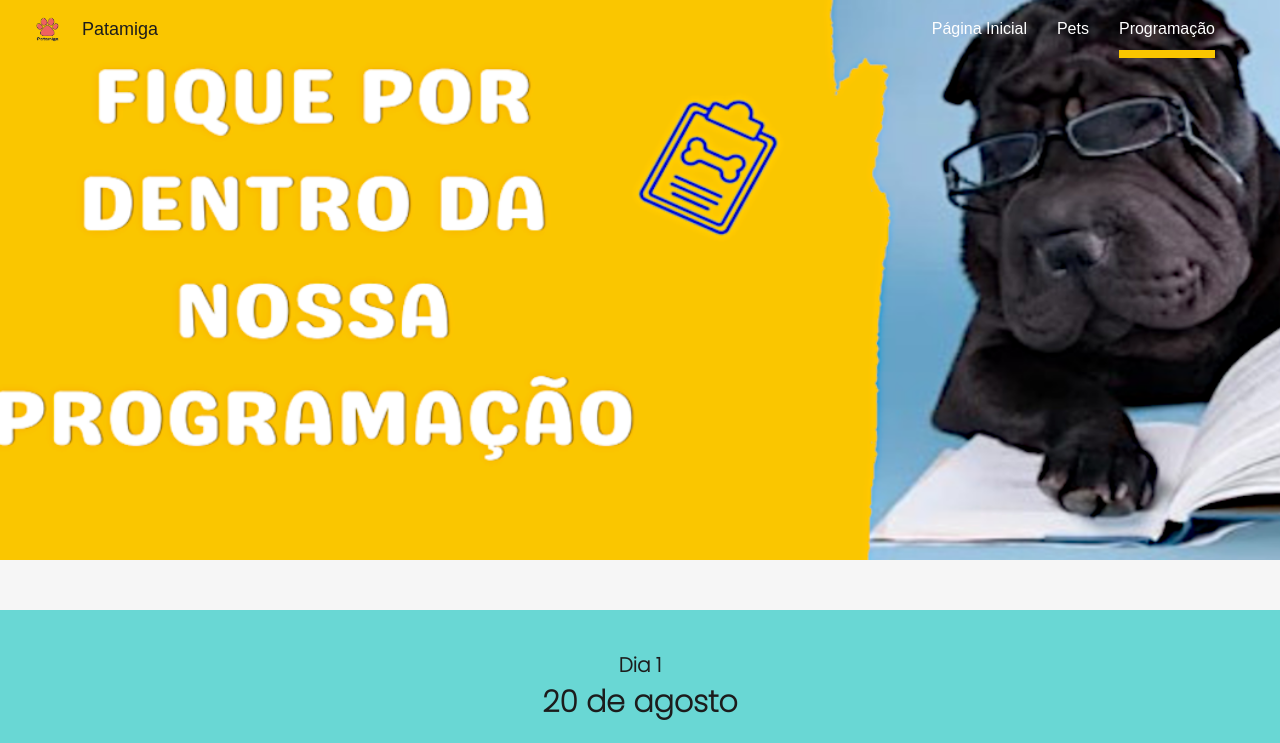
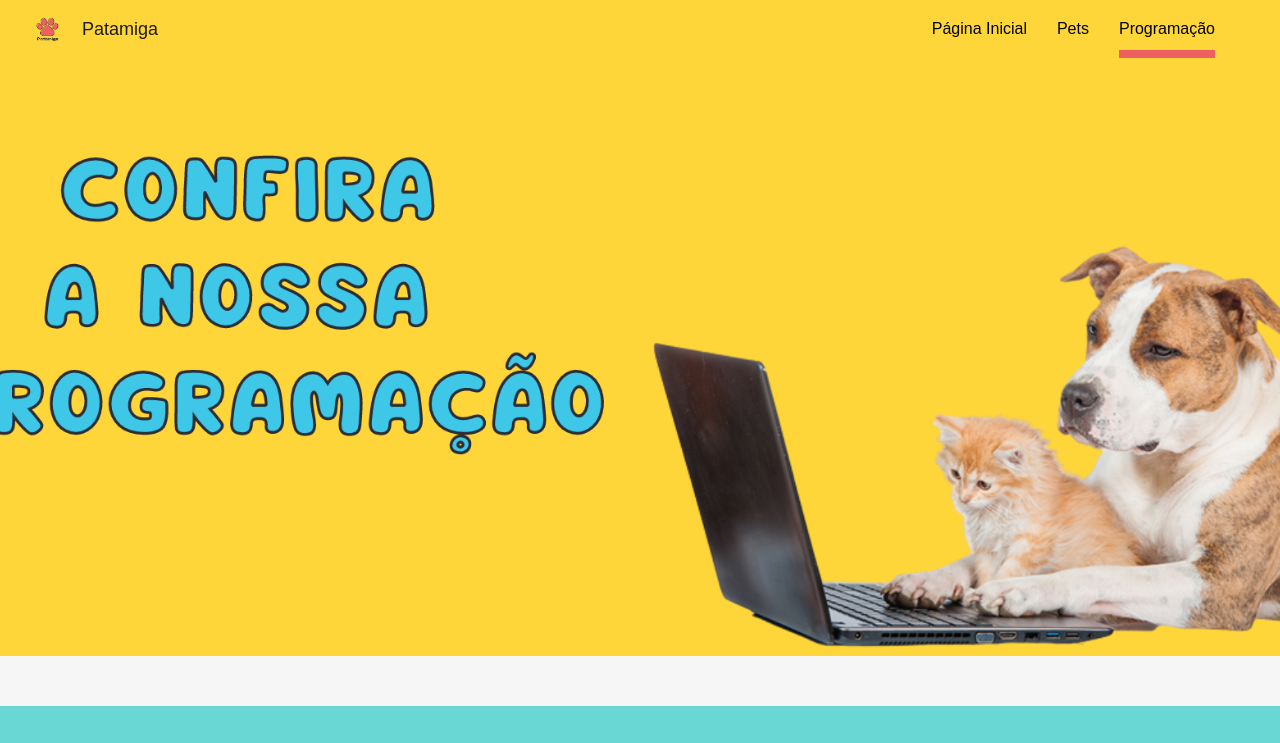
Before and after one commit to anafsantiago/Descodificadas-patamiga, a plain HTML site: page programacao.html in a window 1280 px wide. Shown: the top 743 px of the page. Drawn offline with nearby package versions, Linux system fonts and the light colour scheme.

Commit message:
alteracao nos banners

```diff
--- a/style-form.css
+++ b/style-form.css
@@ -1,6 +1,6 @@
 @import url('https://fonts.googleapis.com/css2?family=Open+Sans&display=swap');
 @import url('https://fonts.googleapis.com/css2?family=Mulish:wght@700&display=swap');
-
+@import url('https://fonts.googleapis.com/css2?family=Poppins:wght@200&display=swap');
 *{
     margin: 0;
     padding: 0;
@@ -29,8 +29,8 @@ body{
 }
 
 h1{
-    font-family: 'Mulish', sans-serif;
-    line-height: 1em;
+    font-family: 'Poppins', sans-serif;
+    line-height: 1.25em;
     font-size: 50px;
     font-weight: bolder;
     color: #ff5757;
--- a/style.css
+++ b/style.css
@@ -58,8 +58,9 @@ p {
 
 header {
     width: 100%;
-    height: 75vh;
-    background: url("imagens/banners/FEIRA DE ADOÇÃO banners/1\ cortado\ maisnovo4.png");
+    height: 82vh;
+    background: url("imagens/banners\ 2/1.png");
+    /*background: url("imagens/banners/FEIRA DE ADOÇÃO banners/1\ cortado\ maisnovo4.png");*/
     background-repeat: no-repeat;
     background-size: cover;
     background-position: center center;
--- a/style2.css
+++ b/style2.css
@@ -40,8 +40,9 @@ body{
 
 header {
     width: 100%;
-    height: 75vh;
-    background: url("imagens/banners/FEIRA DE ADOÇÃO banners/3 cortado novo3.png");
+    height: 82vh;
+    background: url("imagens/banners\ 2/3.png");
+    /*background: url("imagens/banners/FEIRA DE ADOÇÃO banners/3 cortado novo3.png");*/
     background-repeat: no-repeat;
     background-size: cover;
     background-position: center center;
--- a/style3.css
+++ b/style3.css
@@ -45,13 +45,13 @@ body{
 }
 
 .link-ativo {
-    border-bottom: 8px solid #fac600;
+    border-bottom: 8px solid #ef6161;
 }
 
 header {
     width: 100%;
-    height: 70vh;
-    background: url("imagens/banners/FEIRA DE ADOÇÃO banners/2\ cortado\ novo2.png");
+    height: 82vh;
+    background: url("imagens/banners\ 2/5.png");
     background-repeat: no-repeat;
     background-size: cover;
     background-position: center center;
@@ -89,7 +89,7 @@ a, img {
 }
 
 .menu li a {
-    color: white;
+    color: black;
     font-size: 1em;
     font-family: Arial, Helvetica, sans-serif;
     padding-bottom: 13px;
```
Also changed, not shown: formulario.html (+0 -1 lines), imagens/banners 2/1.png (added), imagens/banners 2/2.png (added), imagens/banners 2/3.png (added), imagens/banners 2/4.png (added), imagens/banners 2/5.png (added).
